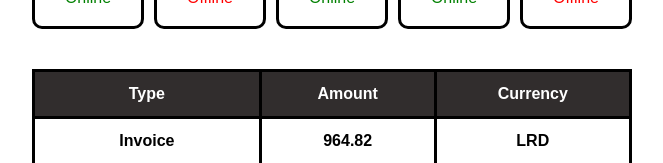
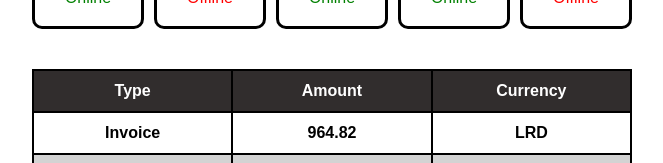
Before and after one commit to fedevychr/goit-react-hw-01, a React (Vite) app: page / in a window 1280 px wide. Shown: the part 789-952 px from the top of the page, without its empty margins (308-971 px from the left). Built offline with nearby package versions, Linux system fonts and the light colour scheme.

Commit message:
fin task-3

```diff
--- a/src/components/TransactionHistory/TransactionHistory.module.css
+++ b/src/components/TransactionHistory/TransactionHistory.module.css
@@ -7,21 +7,19 @@
 }
 
 .thead {
+  padding: 10px;
   color: #fff;
   background-color: #312d2d;
   text-transform: capitalize;
 }
 
-.td {
-  padding: 10px;
-  border: 3px solid #000;
+.td,
+.th {
+  padding: 8px;
+  border: 2px solid #000;
   text-transform: capitalize;
   font-weight: 600;
-}
-
-.th {
-  padding: 10px;
-  border: 3px solid #000;
+  width: calc(100% / 3);
 }
 
 .tr {
```
